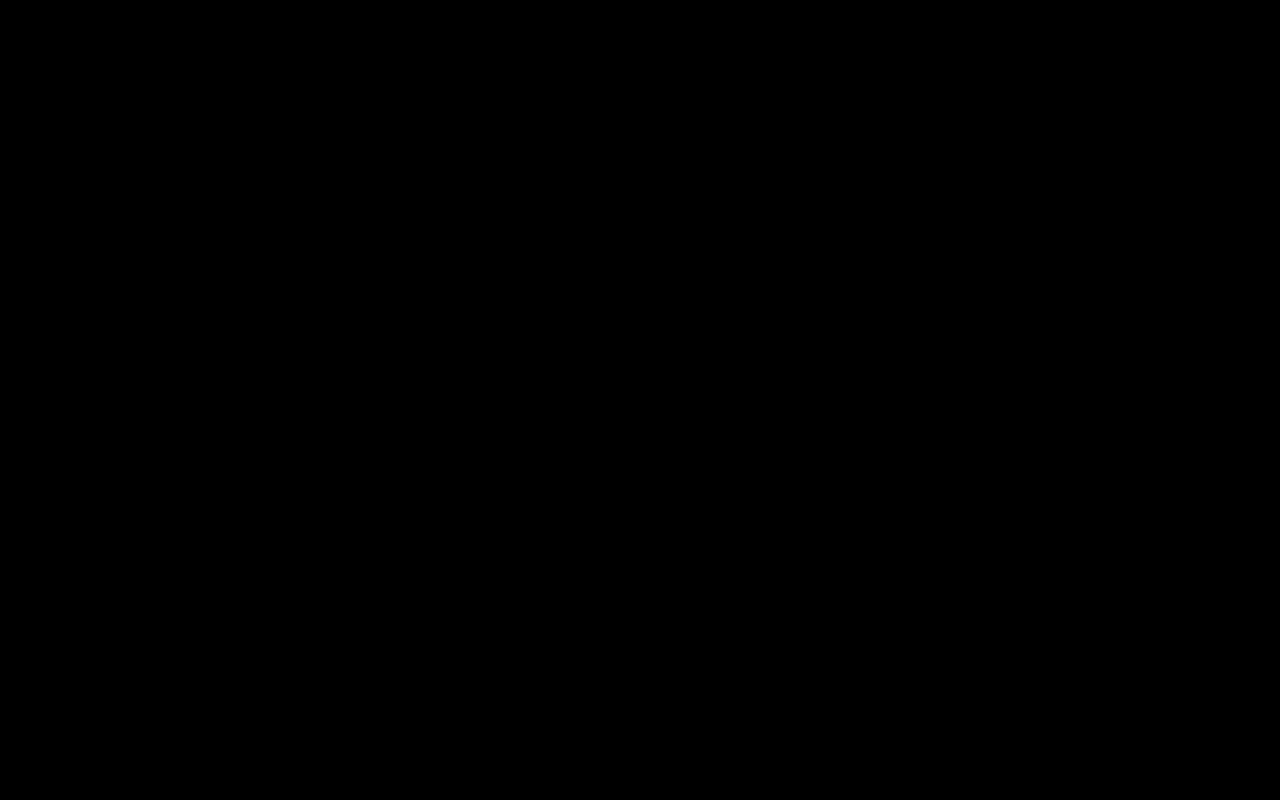
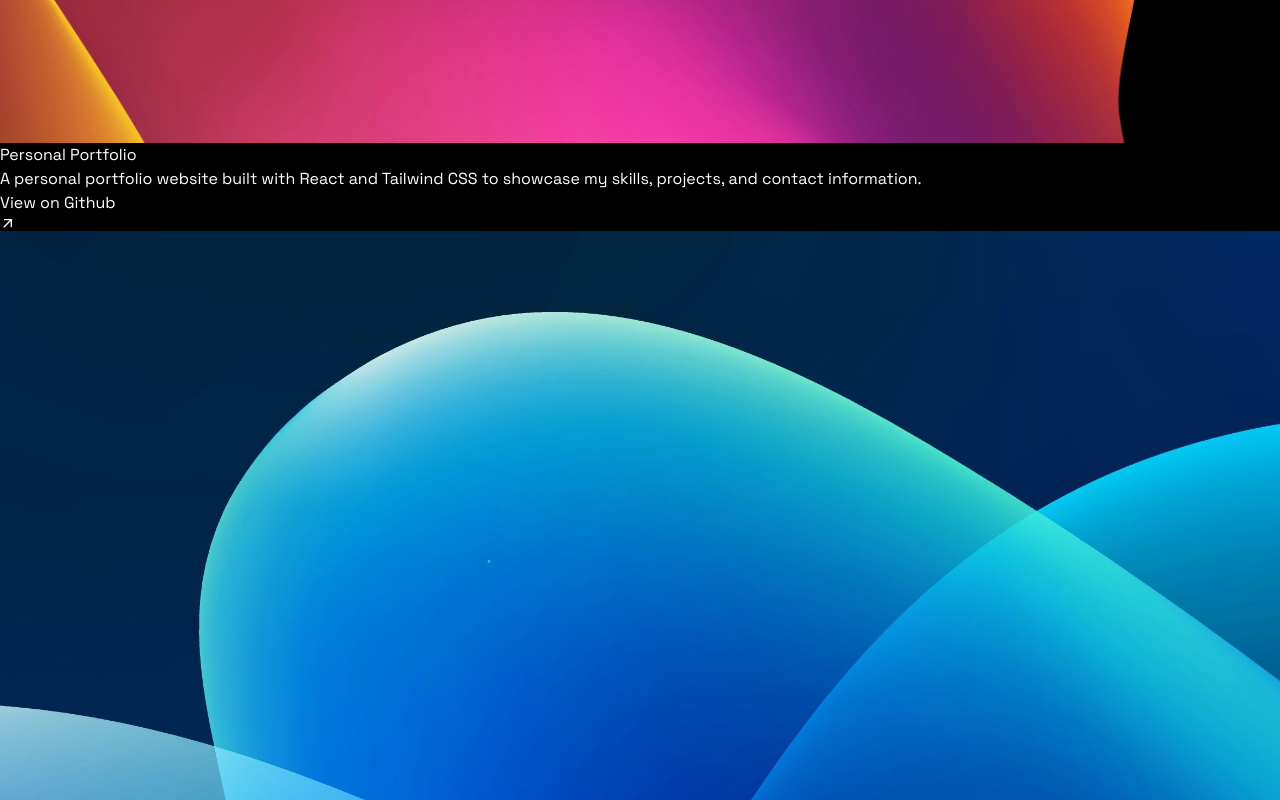
Before and after one commit to ashutoshgiri182002/my-portfolio, a React (Vite) app: page / in a window 1280 px wide. Shown: the part 2000-2800 px from the top of the page. Before the commit the page ends 839 px from the top, so only its background shows below. Built offline with nearby package versions, Linux system fonts and the light colour scheme.

Commit message:
17-08-2024 Design Projects Section and put dummy link for now

```diff
--- a/src/App.jsx
+++ b/src/App.jsx
@@ -1,6 +1,7 @@
 import React from 'react'
 import Hero from './components/Hero'
 import Navbar from './components/Navbar'
+import Projects from './components/Projects'
 
 const App = () => {
   return (
@@ -9,6 +10,7 @@ const App = () => {
       <div className='relative z-10 flex flex-col items-center p-4 space-y-8 container mx-auto'>
         <Hero />
         <Navbar />
+        <Projects/>
       </div>
     </div>
   )
--- /dev/null
+++ b/src/components/Projects.jsx
@@ -0,0 +1,32 @@
+import { MdArrowOutward } from "react-icons/md"
+import { PROJECTS } from "../constants"
+
+
+const Projects = () => {
+    return (
+
+        <section className="pt-20" id="projects">
+            <h2 className="mb-8 text-center text-3xl lg:text-4xl">Projects</h2>
+            <div className="grid grid-cols-1 gap-4 md:grid-cols-2 lg:grid-cols-3">
+                {PROJECTS.map((project) => (
+                    <div key={project.id} className="group relative overflow-hidden rounded-3xl">
+                        <img src={project.image}
+                            alt={project.name} className="h-full w-full object-cover transition-transform duration-500 group hover:scale=110" />
+                            <div className="absolute inset-0 flex flex-col items-center justify-center text-white opacity-0 backdrop-blur-lg transition-opacity duration-500 group-hover:opacity-100">
+                                <h3 className="mb-2 text-xl">{project.name}</h3>
+                                <p className="mb-12 p-4">{project.description}</p>
+                                <a href={project.githubLink} target="blank" rel="noopener noreferrer" className="rounded-full bg-white px-4 py-2 text-black hover:bg-gray-300">
+                                    <div className="flex items-center">
+                                        <span> View on Github</span>
+                                        <MdArrowOutward/>
+                                    </div>
+                                </a>
+                            </div>
+                    </div>
+                ))}
+            </div>
+        </section>
+    )
+}
+
+export default Projects
```
